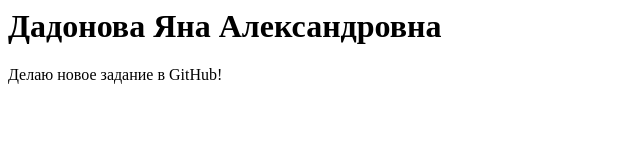
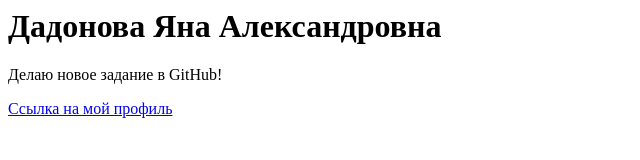
Before and after one commit to Johanna-2206/myLab, a plain HTML site: page index.html in a window 1280 px wide. Shown: the whole page, without its empty margins (0-640 px from the left). Drawn offline with Linux system fonts and the light colour scheme.

Commit message:
Добавление ссылки на профиль
Добавлен код на мой профиль в Цифровом университете АлтГУ.

```diff
--- a/index.html
+++ b/index.html
@@ -5,5 +5,6 @@
 <body>
     <h1>Дадонова Яна Александровна</h1>
     <p>Делаю новое задание в GitHub!</p>
+    <a href="https://portal.edu.asu.ru/user/profile.php?id=35453">Ссылка на мой профиль</a>
 </body>
 </html>
```
